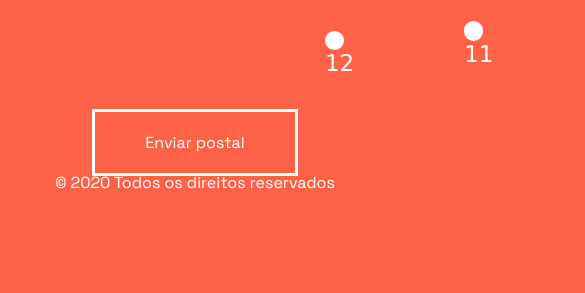
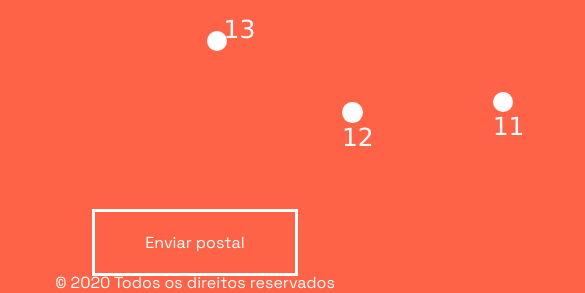
Before and after one commit to RaquelMarques97/surpresa-de-natal, a plain HTML site: page index.html in a window 390 px wide. Shown: the part 1144-1437 px from the top of the page, 585 px wide, since content can reach past the window. Before the commit the page ends 1337 px from the top, so only its background shows below. Drawn offline with nearby package versions, Linux system fonts and the light colour scheme.

Commit message:
zoom mobile

```diff
--- a/css/stylesheet.css
+++ b/css/stylesheet.css
@@ -48,8 +48,8 @@ form {
 
 @media screen and (max-width: 1024px) {
   #canvas{
-    margin-left:12vw;
-    zoom:120%;
+    margin-left:10vw;
+    zoom:130%;
   }
 }
 
--- a/index.html
+++ b/index.html
@@ -54,7 +54,7 @@
       </section>
      </div>
 
-    <div style="margin-top:150px;" ><a href="postcardform.html" style="margin:auto;width:240px; height:50px; border-style: solid;border-color:white;color:#fff; text-align: center; text-decoration: none;padding:20px 50px 20px 50px; background-color: tomato;">Enviar postal</a></div>
+    <div style="margin-top:250px;" ><a href="postcardform.html" style="margin:auto;width:240px; height:50px; border-style: solid;border-color:white;color:#fff; text-align: center; text-decoration: none;padding:20px 50px 20px 50px; background-color: tomato;">Enviar postal</a></div>
 
         <div style="text-align: center;width:100vw; margin-top: 5%;">	&#169; 2020 Todos os direitos reservados</div>
 
```
